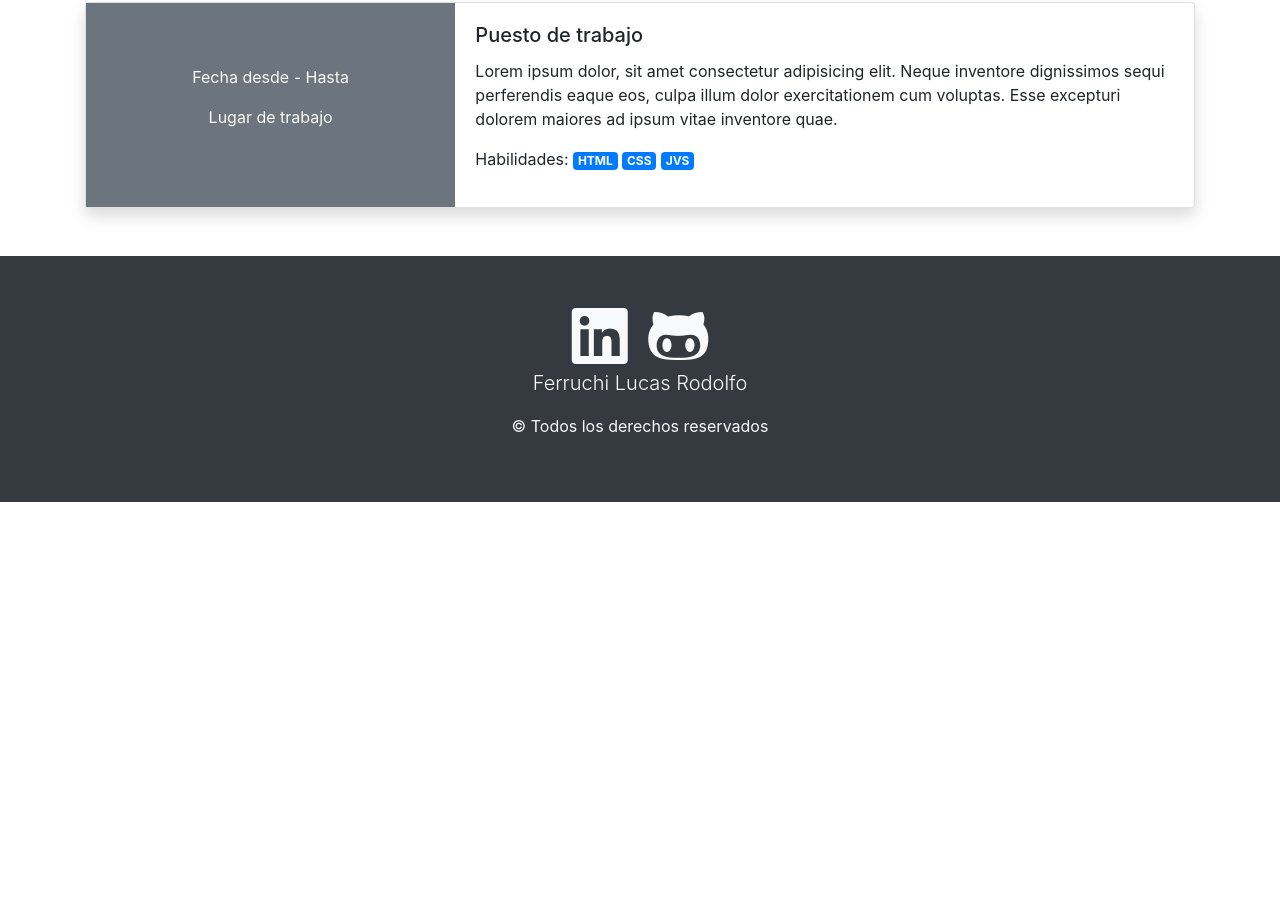
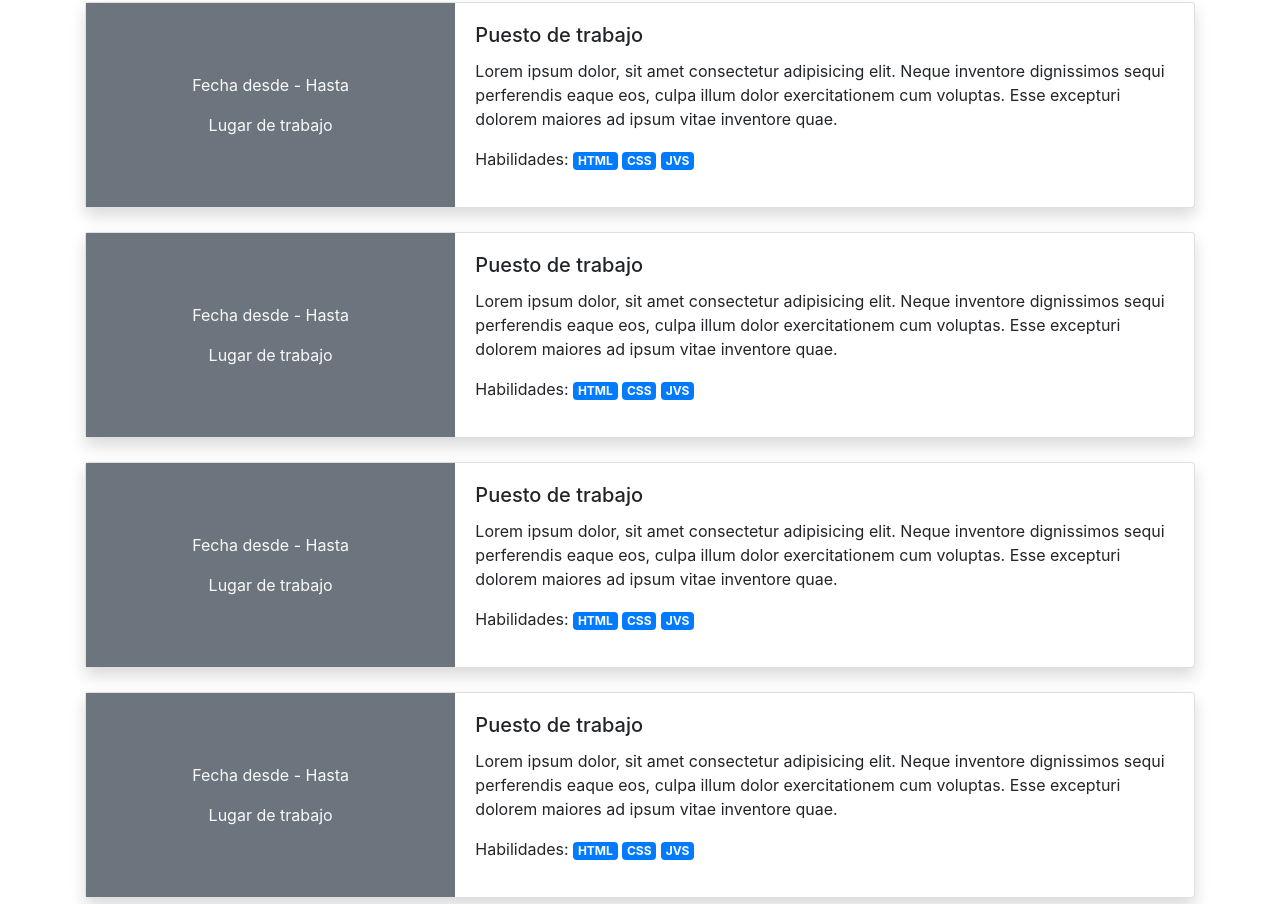
Before and after one commit to LucasFerruchi/lucasferruchiCV.github.io, a plain HTML site: page index.html in a window 1280 px wide. Shown: the part 1096-2000 px from the top of the page. Before the commit the page ends 1598 px from the top, so only its background shows below. Drawn offline with Linux system fonts and the light colour scheme.

Commit message:
agrego mas cards de experiencia laboral y se vinculo al boton del navbar experienciaLaboral

```diff
--- a/index.html
+++ b/index.html
@@ -29,7 +29,7 @@
                         </li>
                         <li class="nav-item">
                             <!--no agregar esta línea si no hay experiencia laboral-->
-                            <a class="nav-link" href="#">Experiencia laboral</a>
+                            <a class="nav-link" href="#experienciaPersonal">Experiencia laboral</a>
                         </li>
                         <li class="nav-item">
                             <a class="nav-link" href="#">Educación</a>
@@ -79,7 +79,76 @@
                 <article class="my-4">
                     <div class="card mb-3 shadow">
                         <div class="row no-gutters">
-                            <div class="col-md-4 bg-secondary text-light d-flex flex-column justify-content-center align-items-center">
+                            <div class="col-md-4 bg-secondary text-light d-flex flex-column justify-content-center align-items-center pt-3">
+                                <p>Fecha desde - Hasta</p>
+                                <p>Lugar de trabajo</p>
+                            </div>
+                            <div class="col-md-8">
+                                <div class="card-body">
+                                    <h5 class="card-title">Puesto de trabajo</h5>
+                                    <p class="card-text">Lorem ipsum dolor, sit amet consectetur adipisicing elit. Neque inventore dignissimos sequi perferendis eaque eos, culpa illum dolor exercitationem cum voluptas. Esse excepturi dolorem maiores ad ipsum vitae inventore
+                                        quae.
+                                    </p>
+                                    <p>Habilidades:
+                                        <spam class="badge badge-primary">HTML</spam>
+                                        <spam class="badge badge-primary">CSS</spam>
+                                        <spam class="badge badge-primary">JVS</spam>
+                                    </p>
+                                </div>
+                            </div>
+                        </div>
+                    </div>
+                </article>
+                <article class="my-4">
+                    <div class="card mb-3 shadow">
+                        <div class="row no-gutters">
+                            <div class="col-md-4 bg-secondary text-light d-flex flex-column justify-content-center align-items-center pt-3">
+                                <p>Fecha desde - Hasta</p>
+                                <p>Lugar de trabajo</p>
+                            </div>
+                            <div class="col-md-8">
+                                <div class="card-body">
+                                    <h5 class="card-title">Puesto de trabajo</h5>
+                                    <p class="card-text">Lorem ipsum dolor, sit amet consectetur adipisicing elit. Neque inventore dignissimos sequi perferendis eaque eos, culpa illum dolor exercitationem cum voluptas. Esse excepturi dolorem maiores ad ipsum vitae inventore
+                                        quae.
+                                    </p>
+                                    <p>Habilidades:
+                                        <spam class="badge badge-primary">HTML</spam>
+                                        <spam class="badge badge-primary">CSS</spam>
+                                        <spam class="badge badge-primary">JVS</spam>
+                                    </p>
+                                </div>
+                            </div>
+                        </div>
+                    </div>
+                </article>
+                <article class="my-4">
+                    <div class="card mb-3 shadow">
+                        <div class="row no-gutters">
+                            <div class="col-md-4 bg-secondary text-light d-flex flex-column justify-content-center align-items-center pt-3">
+                                <p>Fecha desde - Hasta</p>
+                                <p>Lugar de trabajo</p>
+                            </div>
+                            <div class="col-md-8">
+                                <div class="card-body">
+                                    <h5 class="card-title">Puesto de trabajo</h5>
+                                    <p class="card-text">Lorem ipsum dolor, sit amet consectetur adipisicing elit. Neque inventore dignissimos sequi perferendis eaque eos, culpa illum dolor exercitationem cum voluptas. Esse excepturi dolorem maiores ad ipsum vitae inventore
+                                        quae.
+                                    </p>
+                                    <p>Habilidades:
+                                        <spam class="badge badge-primary">HTML</spam>
+                                        <spam class="badge badge-primary">CSS</spam>
+                                        <spam class="badge badge-primary">JVS</spam>
+                                    </p>
+                                </div>
+                            </div>
+                        </div>
+                    </div>
+                </article>
+                <article class="my-4">
+                    <div class="card mb-3 shadow">
+                        <div class="row no-gutters">
+                            <div class="col-md-4 bg-secondary text-light d-flex flex-column justify-content-center align-items-center pt-3">
                                 <p>Fecha desde - Hasta</p>
                                 <p>Lugar de trabajo</p>
                             </div>
```
